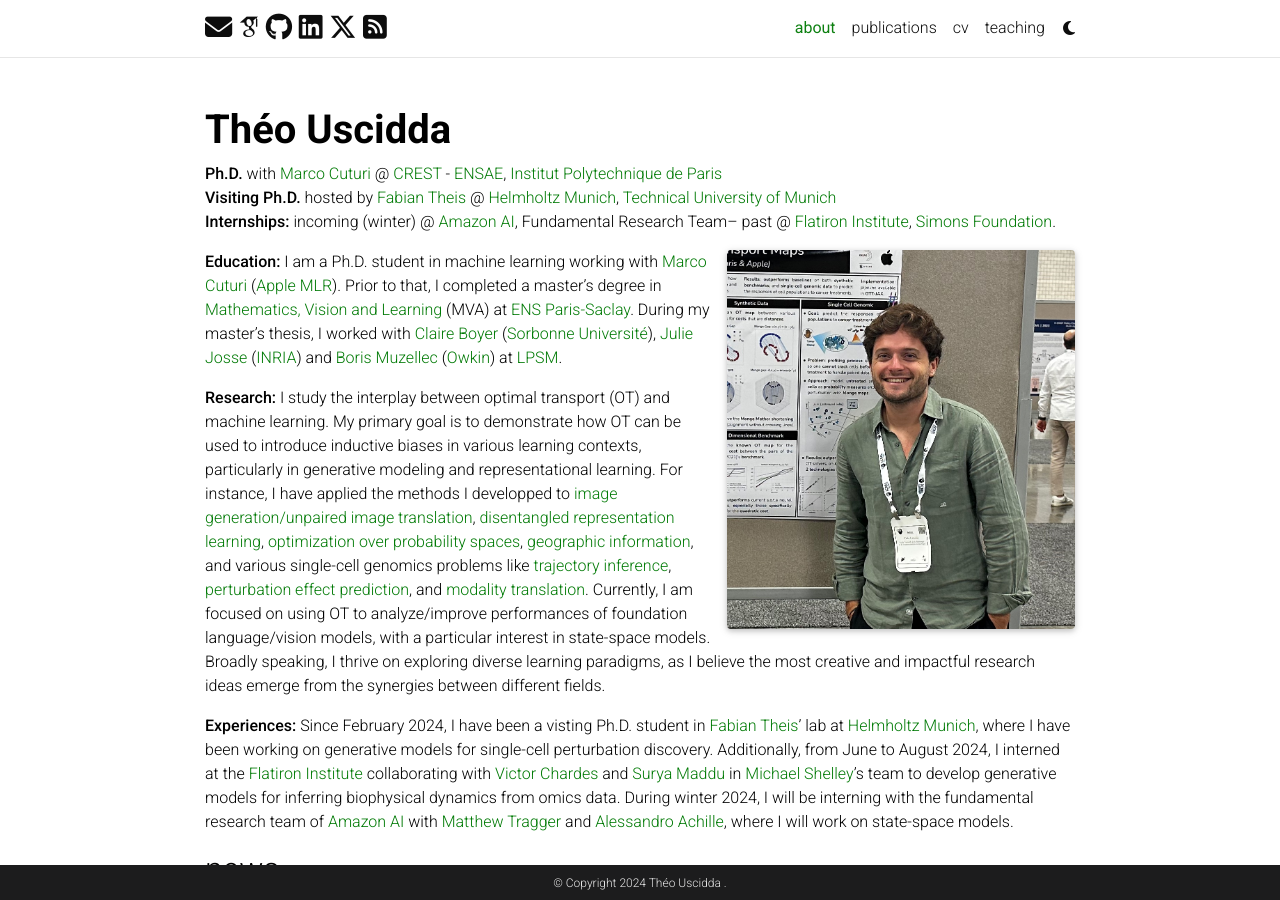
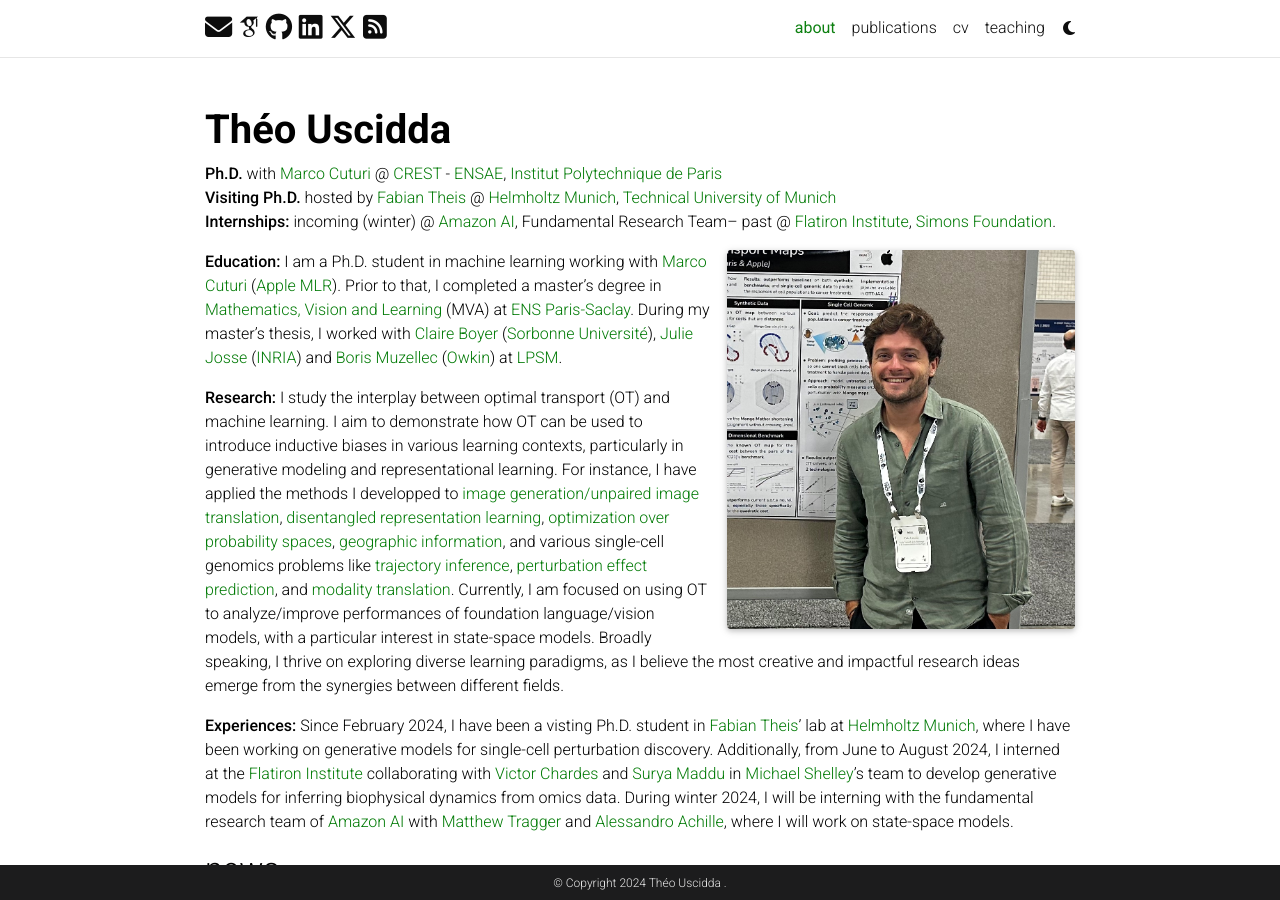
Before and after one commit to theouscidda6/theouscidda6.github.io, a Jekyll site: the page built from _pages/about.md, in a window 1280 px wide and 900 px high. Built offline with Jekyll 4.4.1, drawn with Linux system fonts in a browser that asks for light colours; full-size pictures stand in for the smaller copies a plugin makes; some web fonts are replaced; comment, search, counter and statistics services are not loaded; a style sheet for code colours, icons or effects is not loaded.

Commit message:
change bio

```diff
--- a/_pages/about.md
+++ b/_pages/about.md
@@ -20,7 +20,7 @@
 ---
 **Education:** I am a Ph.D. student in machine learning working with [Marco Cuturi](https://marcocuturi.net/) ([Apple MLR](https://machinelearning.apple.com/)). Prior to that, I completed a master's degree in [Mathematics, Vision and Learning](https://www.master-mva.com/) (MVA) at [ENS Paris-Saclay](https://ens-paris-saclay.fr/). During my master's thesis, I worked with [Claire Boyer](https://perso.lpsm.paris/~cboyer/) ([Sorbonne Université](https://www.sorbonne-universite.fr/)), [Julie Josse](https://juliejosse.com/) ([INRIA](https://inria.fr/fr)) and [Boris Muzellec](https://borismuzellec.github.io/) ([Owkin](https://www.owkin.com/)) at [LPSM](https://www.lpsm.paris/).
 
-**Research:** I study the interplay between optimal transport (OT) and machine learning. My primary goal is to demonstrate how OT can be used to introduce inductive biases in various learning contexts, particularly in generative modeling and representational learning. For instance, I have applied the methods I developped to [image generation/unpaired image translation](https://arxiv.org/pdf/2311.15100.pdf), [disentangled representation learning](https://arxiv.org/abs/2407.07829), [optimization over probability spaces](https://arxiv.org/pdf/2406.08938), [geographic information](https://arxiv.org/pdf/2410.11709), and various single-cell genomics problems like [trajectory inference](https://arxiv.org/pdf/2310.09254.pdf), [perturbation effect prediction](https://proceedings.mlr.press/v202/uscidda23a/uscidda23a.pdf), and [modality translation](https://arxiv.org/pdf/2310.09254.pdf). Currently, I am focused on using OT to analyze/improve performances of foundation language/vision models, with a particular interest in state-space models. Broadly speaking, I thrive on exploring diverse learning paradigms, as I believe the most creative and impactful research ideas emerge from the synergies between different fields.
+**Research:** I study the interplay between optimal transport (OT) and machine learning. I aim to demonstrate how OT can be used to introduce inductive biases in various learning contexts, particularly in generative modeling and representational learning. For instance, I have applied the methods I developped to [image generation/unpaired image translation](https://arxiv.org/pdf/2311.15100.pdf), [disentangled representation learning](https://arxiv.org/abs/2407.07829), [optimization over probability spaces](https://arxiv.org/pdf/2406.08938), [geographic information](https://arxiv.org/pdf/2410.11709), and various single-cell genomics problems like [trajectory inference](https://arxiv.org/pdf/2310.09254.pdf), [perturbation effect prediction](https://proceedings.mlr.press/v202/uscidda23a/uscidda23a.pdf), and [modality translation](https://arxiv.org/pdf/2310.09254.pdf). Currently, I am focused on using OT to analyze/improve performances of foundation language/vision models, with a particular interest in state-space models. Broadly speaking, I thrive on exploring diverse learning paradigms, as I believe the most creative and impactful research ideas emerge from the synergies between different fields.
 
 **Experiences:** Since February 2024, I have been a visting Ph.D. student in [Fabian Theis](https://www.helmholtz-munich.de/en/icb/pi/fabian-theis)' lab at [Helmholtz Munich](https://www.helmholtz-munich.de/en), where I have been working on generative models for single-cell perturbation discovery. Additionally, from June to August 2024, I interned at the [Flatiron Institute](https://www.simonsfoundation.org/flatiron/) collaborating with [Victor Chardes](https://www.simonsfoundation.org/people/victor-chardes/) and [Surya Maddu](https://www.simonsfoundation.org/people/suryanarayana-maddu/) in [Michael Shelley](https://math.nyu.edu/~shelley/)'s team to develop generative models for inferring biophysical dynamics from omics data. During winter 2024, I will be interning with the fundamental research team of [Amazon AI](https://www.amazon.science/) with [Matthew Tragger](https://scholar.google.com/citations?user=g3sXAWkAAAAJ&hl=en) and  [Alessandro Achille](https://alexachi.github.io/), where I will work on state-space models.
 
```
